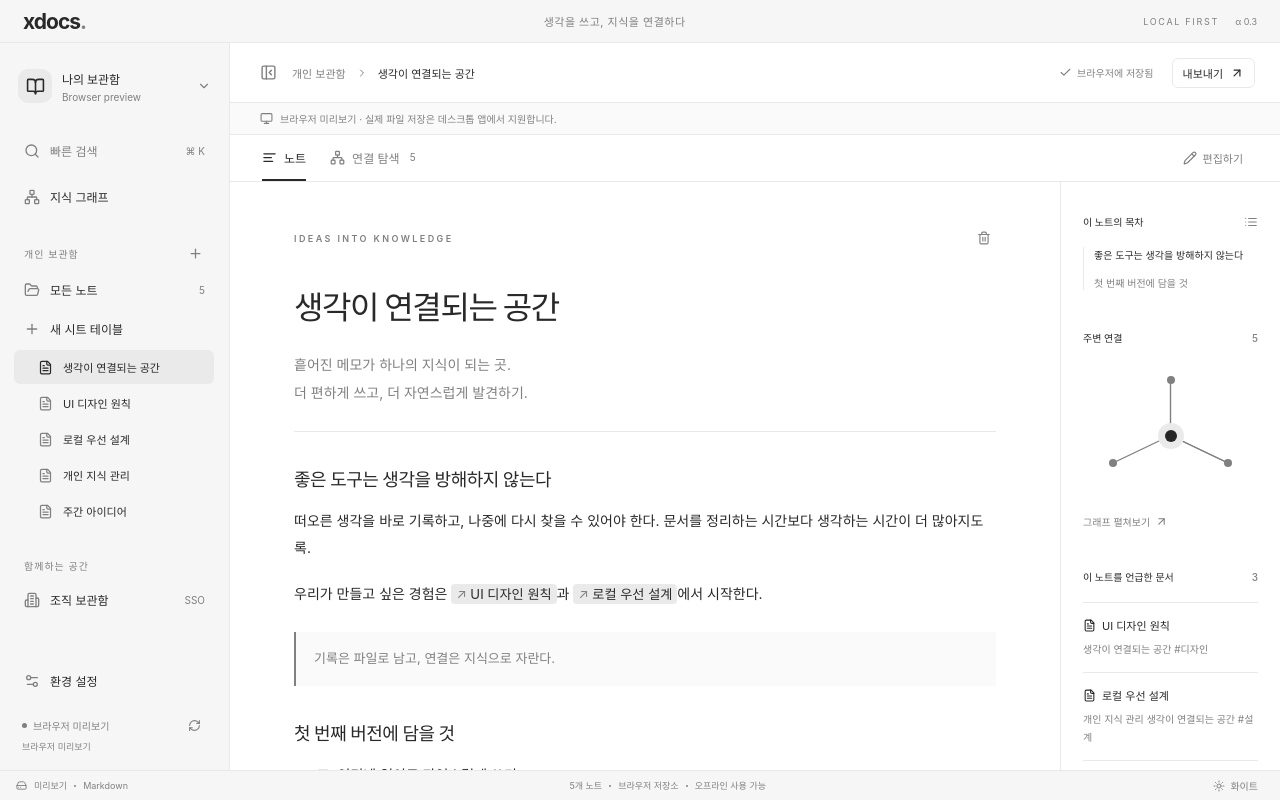
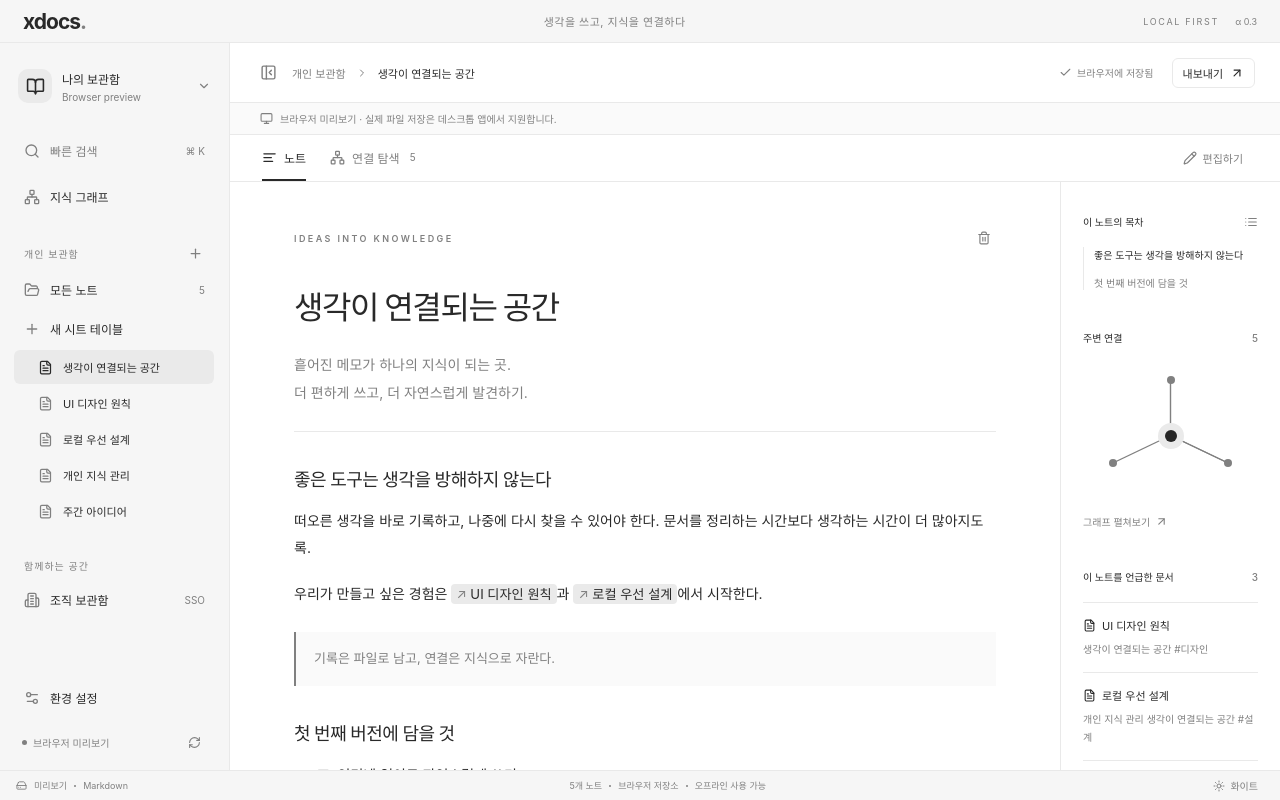
Before and after one commit to uknowpro/xdocs, a React (Vite) app: page / in a window 1280 px wide. Built offline with nearby package versions, Linux system fonts and the light colour scheme.

Commit message:
fix: remove duplicate preview label and refresh theme screenshots

```diff
--- a/src/App.tsx
+++ b/src/App.tsx
@@ -737,9 +737,11 @@ export default function App() {
               <RefreshCw size={13} />
             </button>
           </div>
-          <div className="vault-path" title={workspace?.root}>
-            {workspace?.root || "내 파일에서 시작하기"}
-          </div>
+          {isDesktop && (
+            <div className="vault-path" title={workspace?.root}>
+              {workspace?.root || "내 파일에서 시작하기"}
+            </div>
+          )}
         </div>
       </aside>
       <main className="main">
```
Also changed, not shown: 3 other files (tests, documents, lock files or other folders).
